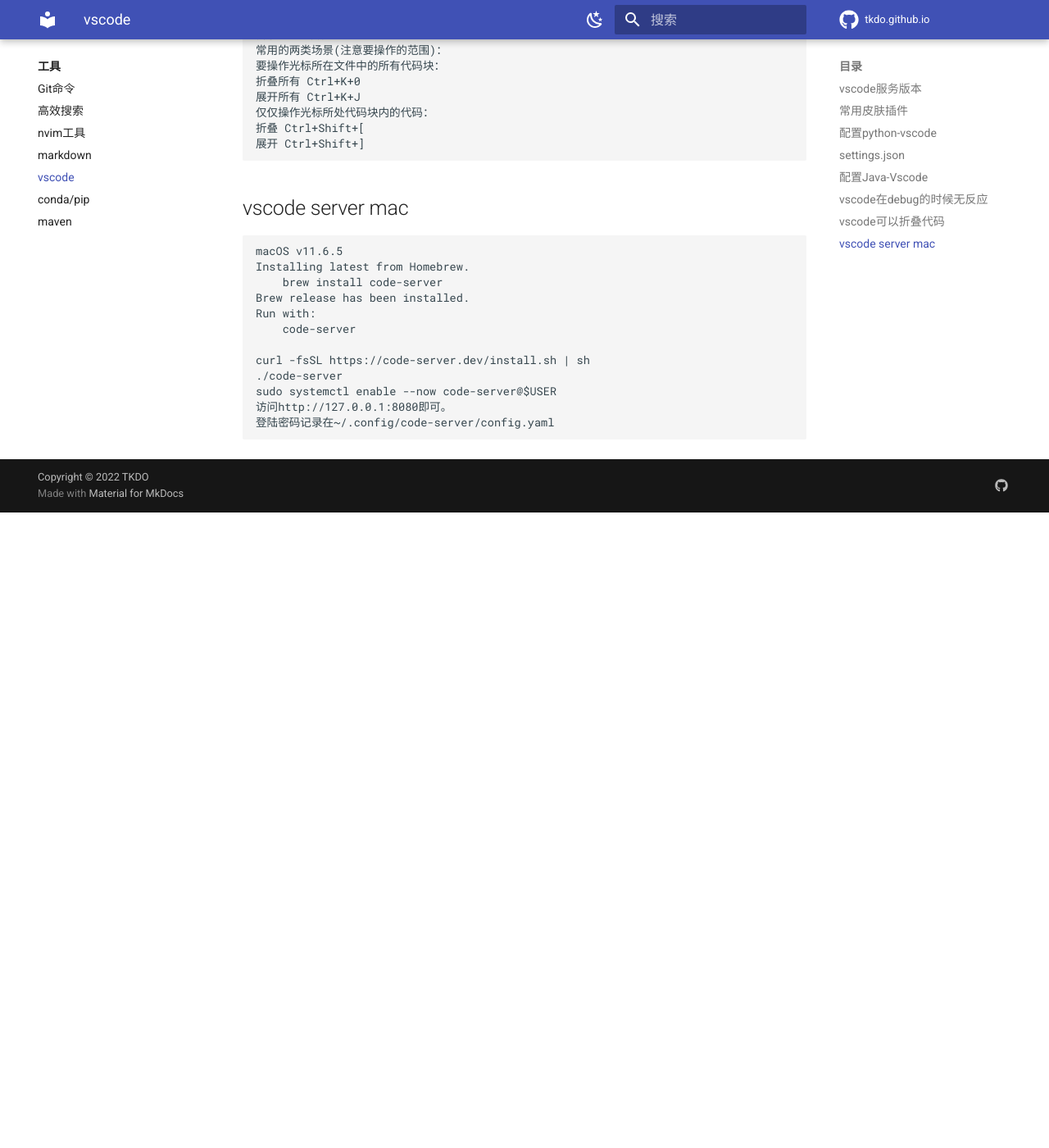
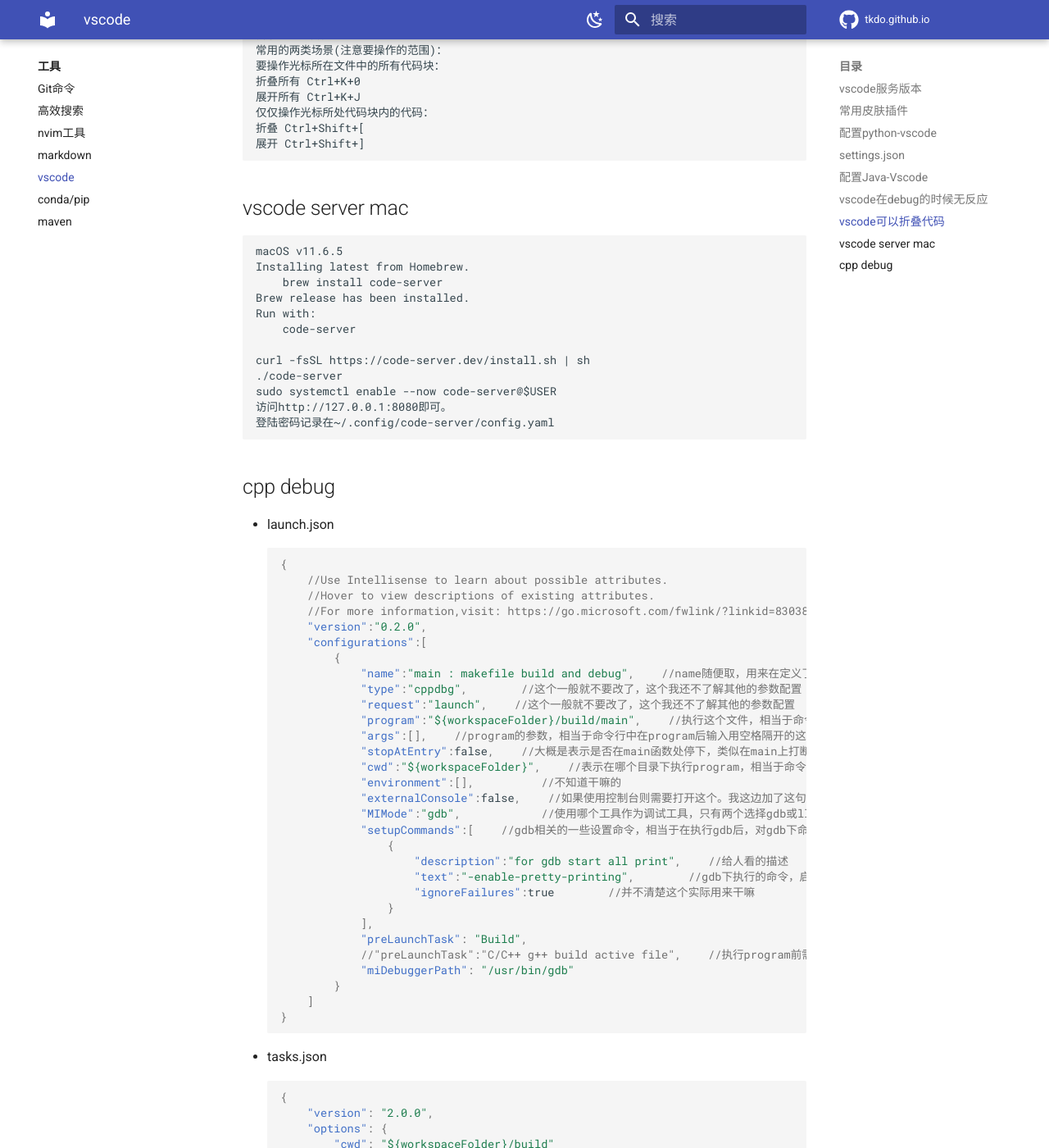
Before and after one commit to tkdo/tkdo.github.io, an MkDocs documentation site: the page built from docs/tools/vscode.md, in a window 1280 px wide and 1400 px high, scrolled down 3621 px. Shown: the whole window at 82% size. Built offline with MkDocs 1.6.1 and Material for MkDocs 9.7.7, drawn with Linux system fonts in a browser that asks for light colours; comment, search, counter and statistics services are not loaded; before the commit the page ends 4246 px from its top, so only the background shows below that; some of the changed text lies outside the part shown.

Commit message:
add cpp vscode debug json

````diff
--- a/docs/tools/vscode.md
+++ b/docs/tools/vscode.md
@@ -175,3 +175,77 @@
     sudo systemctl enable --now code-server@$USER
     访问http://127.0.0.1:8080即可。
     登陆密码记录在~/.config/code-server/config.yaml
+
+## cpp debug
+- launch.json
+```json
+{
+    //Use Intellisense to learn about possible attributes.
+    //Hover to view descriptions of existing attributes.
+    //For more information,visit: https://go.microsoft.com/fwlink/?linkid=830387
+    "version":"0.2.0",
+    "configurations":[
+        {
+            "name":"main : makefile build and debug",    //name随便取，用来在定义了多个configuration的时候区分执行的是哪一套参数。
+            "type":"cppdbg",        //这个一般就不要改了，这个我还不了解其他的参数配置
+            "request":"launch",    //这个一般就不要改了，这个我还不了解其他的参数配置
+            "program":"${workspaceFolder}/build/main",    //执行这个文件，相当于命令行中输入这行
+            "args":[],    //program的参数，相当于命令行中在program后输入用空格隔开的这些参数。我这里前两个是执行文件自带的参数设置，后三个是将标准输出和标准错误输入到文件out中。
+            "stopAtEntry":false,    //大概是表示是否在main函数处停下，类似在main上打断点。
+            "cwd":"${workspaceFolder}",    //表示在哪个目录下执行program，相当于命令行中输入cd 该行
+            "environment":[],          //不知道干嘛的
+            "externalConsole":false,    //如果使用控制台则需要打开这个。我这边加了这句后会有不知道在使用哪个控制台的问题，反正会很奇怪，就注释掉了。
+            "MIMode":"gdb",            //使用哪个工具作为调试工具，只有两个选择gdb或lldb。lldb我不了解，和我一样不了解的人就写gdb吧。
+            "setupCommands":[    //gdb相关的一些设置命令，相当于在执行gdb后，对gdb下命令行的设置。gdb相关的初始化配置，要在~/.gdbinit文件中配置，或者在这配置，我另开一篇文章写，涉及下面enable-pretty-printing的，不一定开了就有用了，还涉及其他的问题，这里先放个TODO。
+                {
+                    "description":"for gdb start all print",    //给人看的描述
+                    "text":"-enable-pretty-printing",        //gdb下执行的命令，启用整齐打印，就是让gdb打印的东西好看一点。
+                    "ignoreFailures":true        //并不清楚这个实际用来干嘛
+                }
+            ],
+            "preLaunchTask": "Build",
+            //"preLaunchTask":"C/C++ g++ build active file",    //执行program前需要执行的task，这里需要和task.json中要执行的task的label一致
+            "miDebuggerPath": "/usr/bin/gdb"
+        }
+    ]
+}
+```
+- tasks.json
+```json
+{
+    "version": "2.0.0",
+    "options": {
+        "cwd": "${workspaceFolder}/build"
+    },
+    "tasks": [
+        {
+            "type": "shell",
+            "label": "cmake",
+            "command": "cmake",
+            "args": [
+                ".."
+            ]
+        },
+        {
+            "label": "make",
+            "group": {
+                "kind": "build",
+                "isDefault": true
+            },
+            "command": "make",
+            "args": [
+
+            ]
+        },
+        {
+            "label": "Build",
+			"dependsOrder": "sequence",
+            "dependsOn":[
+                "cmake",
+                "make"
+            ]
+        }
+    ]
+
+}
+```
````
